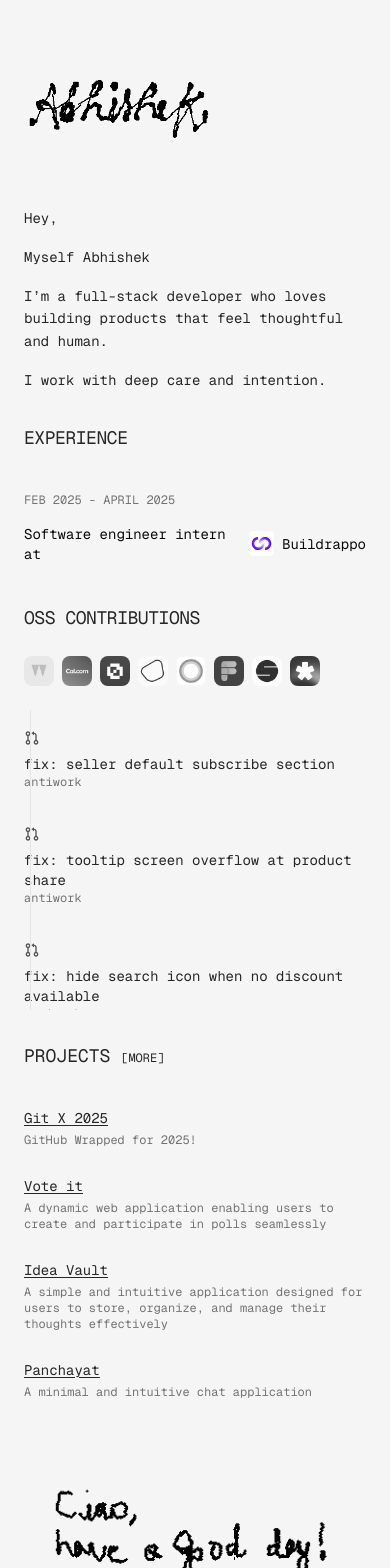
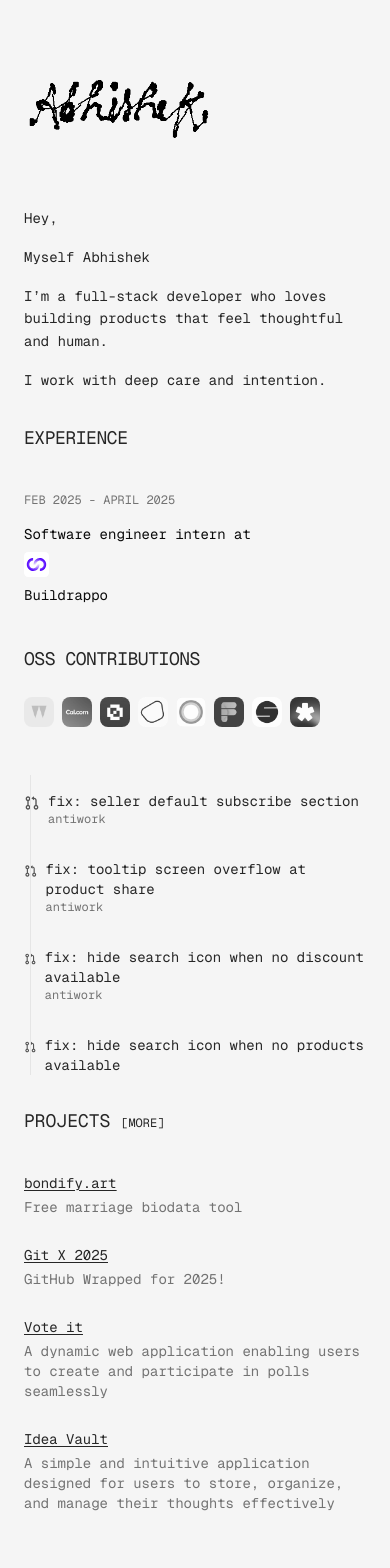
Before and after one commit to abhix4/portfolio, a Next.js app: page / in a window 390 px wide. Shown: the top 1568 px of the page. Built offline with nearby package versions, Linux system fonts and the light colour scheme.

Commit message:
fix: bugs

```diff
--- a/app/_components/CareerCard.tsx
+++ b/app/_components/CareerCard.tsx
@@ -7,7 +7,7 @@ export default function CareerCard() {
         Feb 2025 - April 2025
       </p>
       <div className="flex sm:flex-col gap-3 sm:gap-2 sm:items-start items-center">
-        <div className="flex items-center gap-2">
+        <div className="flex lg:flex-row flex-col items-start lg:items-center gap-2">
           <p className="text-sm font-mono ">Software engineer intern at </p>
           <Image
             src="/rappo.svg"
--- a/app/_components/Hero.tsx
+++ b/app/_components/Hero.tsx
@@ -94,7 +94,12 @@ export default function Hero() {
         </motion.div>
       </div>
 
-      <div>
+      <motion.div
+      variants={fadeUpVariants}
+      initial="hidden"
+      animate="visible"
+      custom={6}
+      >
         <h2 className="text-lg mb-6 uppercase tracking-tight font-mono text-neutral-800">
           Experience
         </h2>
@@ -120,7 +125,7 @@ export default function Hero() {
           ))}
         </div>
 
-        <ScrollArea className="max-h-[300px]  flex flex-col w-full">
+        <ScrollArea className="max-h-[300px] mt-12 flex flex-col w-full">
           <div className=" flex flex-col">
             {contributions.map((contribution, index) => (
               <Opensource
@@ -132,7 +137,7 @@ export default function Hero() {
             ))}
           </div>
         </ScrollArea>
-      </div>
+      </motion.div>
 
       <div>
         <a
--- a/app/_components/OpenSource.tsx
+++ b/app/_components/OpenSource.tsx
@@ -13,10 +13,10 @@ export default function Opensource({
   return (
     <div className="flex justify-between items-start relative py-4 sm:items-start ">
       <div className="w-[1px] h-[100%] bg-neutral-200 absolute left-1.5 -translate-y-4 "></div>
-      <div className="flex sm:flex-col  gap-3 sm:gap-2 sm:items-start items-start ">
+      <div className="flex   gap-3 sm:gap-2 sm:items-start items-start ">
         <BiGitPullRequest size={16} className="mt-1 text-neutral-600" />
 
-        <div>
+        <div className=''>
           <p className="font-mono text-sm hover:underline text-neutral-800">
             <a href={url}>{title}</a>
           </p>
--- a/app/_components/ProjectCard.tsx
+++ b/app/_components/ProjectCard.tsx
@@ -79,7 +79,7 @@ export default function ProjectCard({
         </motion.div>
 
         <motion.p
-          className=" text-xs text-neutral-500 font-mono"
+          className=" text-sm text-neutral-500 font-mono"
           initial={{ opacity: 0 }}
           whileInView={{ opacity: 1 }}
           viewport={{ once: true }}
--- a/app/projects/page.tsx
+++ b/app/projects/page.tsx
@@ -1,5 +1,6 @@
 import { projects } from '@/constants';
 import ProjectCard from '../_components/ProjectCard';
+import Footer from '../_components/Footer';
 
 export default function ProjectsPage() {
   return (
@@ -24,6 +25,7 @@ export default function ProjectsPage() {
           ))}
         </div>
       </div>
+      <Footer/>
     </div>
   );
 }
--- a/constants/index.ts
+++ b/constants/index.ts
@@ -504,6 +504,14 @@ export const images = [
 ];
 
 export const projects = [
+    {
+    title: 'bondify.art',
+    link: 'https://bondify.art/',
+    url: '/assets/p.png',
+    desc: 'Free marriage biodata tool',
+    git: 'https://github.com/Abhiifour/VoteIt',
+    tech: 'ReactJs • TailwindCSS • Firebase • Javascript ',
+  },
   {
     title: 'Git X 2025',
     link: 'https://ghwrap.vercel.app/',
```
